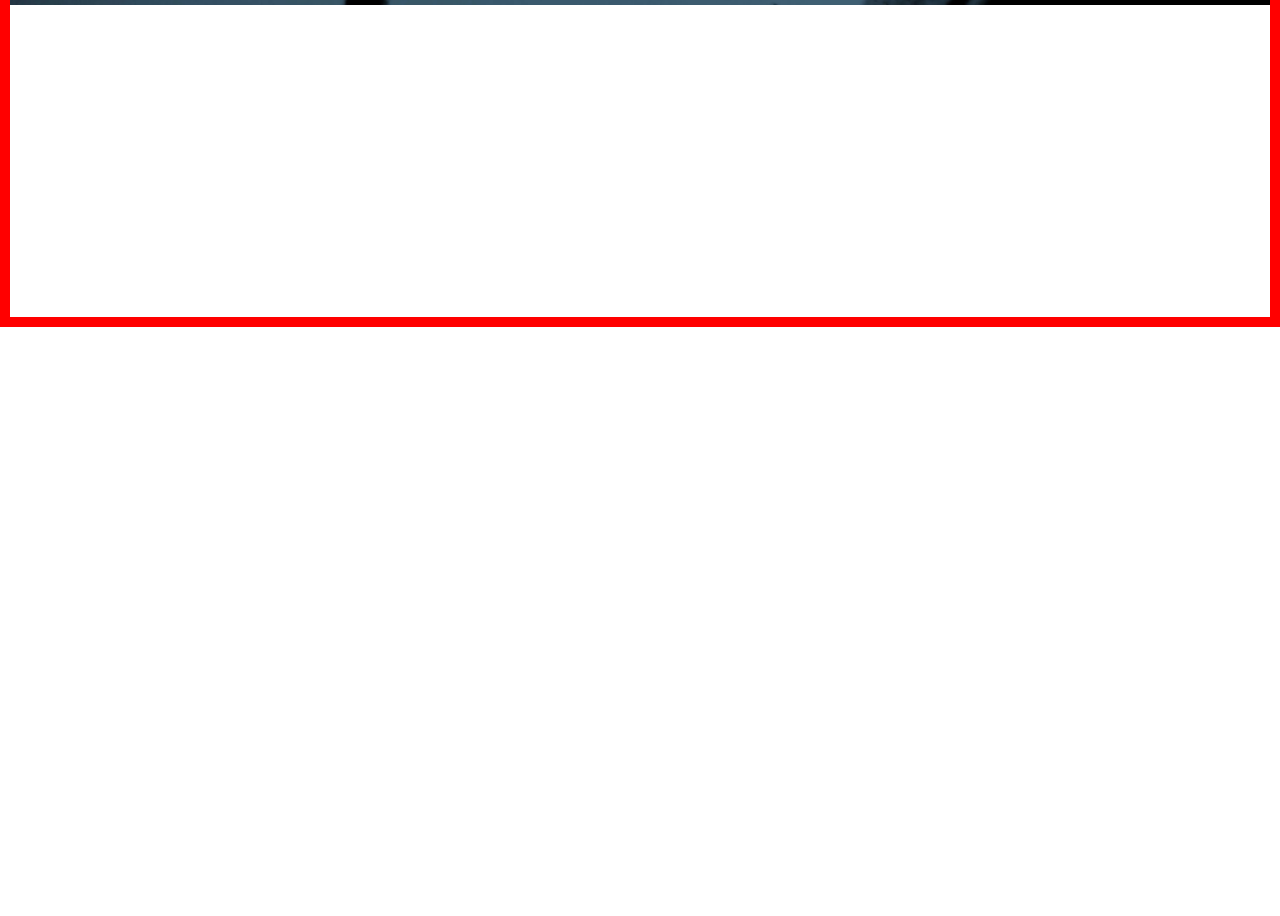
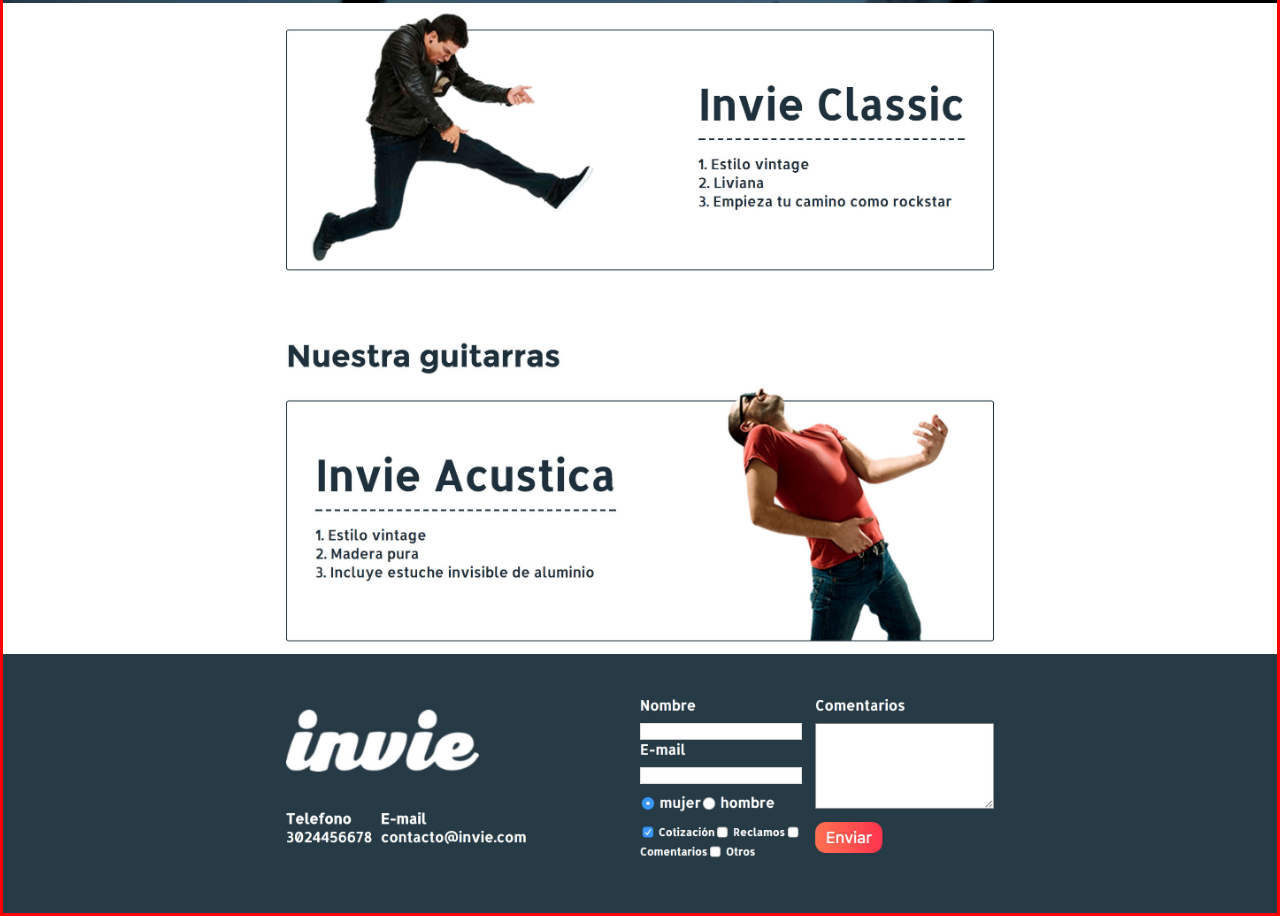
Before and after one commit to Eduardo-M0lina/primer_repo, a plain HTML site: page index.html in a window 1280 px wide. Shown: the part 473-1389 px from the top of the page. Before the commit the page ends 800 px from the top, so only its background shows below. Drawn offline with Linux system fonts and the light colour scheme.

Commit message:
otro commit

```diff
--- a/index.html
+++ b/index.html
@@ -6,7 +6,7 @@
     <style media="screen">
         body {
           margin:0;
-          border: 10px solid  red;
+          border: 3px solid  red;
         }
         img {
           max-width: 100%;
@@ -17,5 +17,8 @@
   <body>
     <img src="images/header.jpg" alt="">
     <img src="images/hero.jpg" alt="">
+    <img src="images/clasica.jpg" alt="">
+    <img src="images/acustica.jpg" alt="">
+    <img src="images/footer.jpg" alt="">
   </body>
 </html>
```
